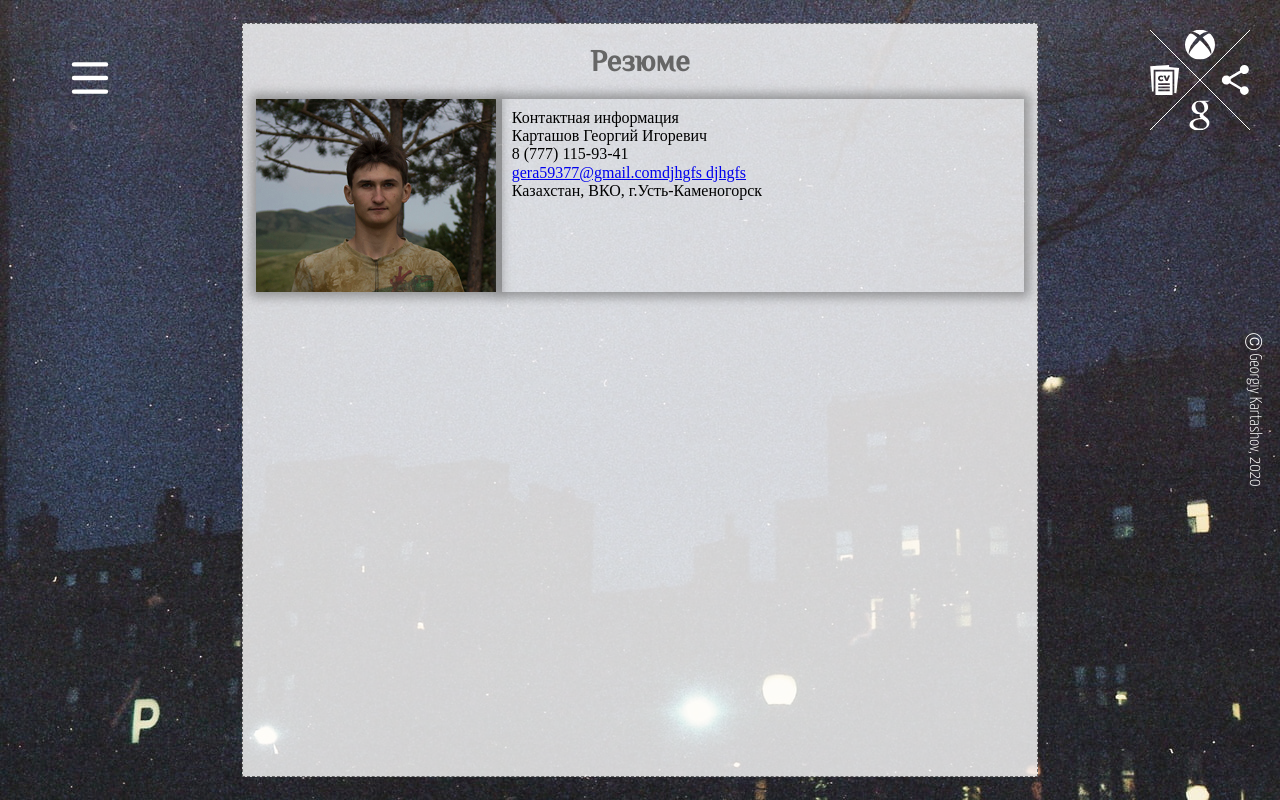
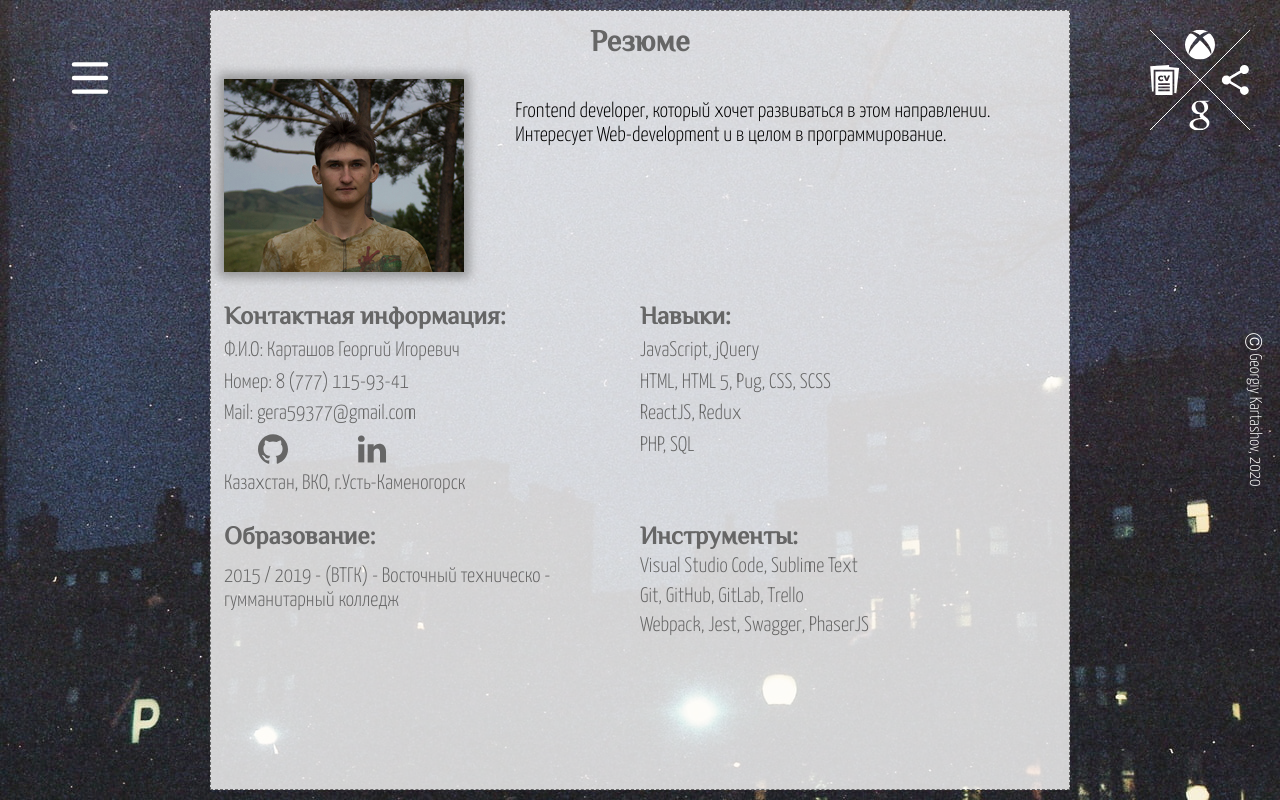
Before and after one commit to loapits/my-page, a React (Create React App) app: page /resume in a window 1280 px wide. Built offline with nearby package versions, Linux system fonts and the light colour scheme.

Commit message:
implemented resume page

```diff
--- a/src/App.tsx
+++ b/src/App.tsx
@@ -2,17 +2,19 @@ import React from 'react'
 import { Route } from 'react-router-dom'
 import { MainPage } from './components/MainPage'
 import { Menu } from './components/Menu'
-import { AboutMe } from './components/AboutMe'
+import { Resume } from './components/Resume'
+import { Portfolio } from './components/Portfolio'
+import { Updates } from './components/Updates'
 import '../src/style/App.module.scss'
-import { Resume } from './components/Resume'
 
 export const App = React.memo(() => {
   return(
     <main>
       <Menu />
       <Route path="/" exact render={ () => <MainPage /> } />
-      <Route path="/about_me" exact render={ () => <AboutMe /> } />
       <Route path="/resume" exact render={ () => <Resume /> } />
+      <Route path="/portfolio" exact render={ () => <Portfolio /> } />
+      <Route path="/updates" exact render={ () => <Updates /> } />
     </main>
   )
 })
--- a/src/components/AboutMe.tsx
+++ /dev/null
@@ -1,16 +0,0 @@
-import React from 'react'
-import { useSelector } from 'react-redux'
-import aboutStyles from '../style/AboutMe.module.scss'
-import mainStyles from '../style/App.module.scss'
-
-export const AboutMe = () => {
-  const aboutMe = useSelector((state: any) => state.aboutMe)
-  return (
-    <div className={[aboutStyles.aboutMe, mainStyles.pageContainer].join(' ')}>
-      <div className={aboutStyles.aboutMe__main}>
-        <h1 className={aboutStyles.aboutMe__header}>{aboutMe.title}</h1>
-        <section className={aboutStyles.aboutMe__section}>{aboutMe.body}</section>
-      </div>
-    </div>
-  )
-}
--- /dev/null
+++ b/src/components/Portfolio.tsx
@@ -0,0 +1,16 @@
+import React from 'react'
+import mainStyles from '../style/App.module.scss'
+import portfolioStyles from '../style/Portfolio.module.scss'
+import img from '../assets/img/portfolio/carriage.png'
+
+export const Portfolio = () => (
+  <div className={mainStyles.pageContainer}>
+    <div className={portfolioStyles.portfolio}>
+      <div>
+        <h1>Carriage</h1>
+        <p>Half-Chinese and half-Japanese, Yuko grew up in a happy, loving family. She's very pretty and, after being scouted by a famous modeling agency, has frequented the social circles of the entertainment industry since junior high. With her charming appearance and her effortless modeling talent, she quickly rose to stardom and is now considered a teen idol. She hasn’t let fame go to her head, though—but she still struggles with the constant attention from passionate fans.Yuko moved to Lan Kong with her father when she was still in high school. That’s how she met Chelsea and Ocean and came to join the band. Thanks to her background and contacts in the entertainment industry, Yuko often acts as the band’s agent, helping to book gigs and other events.</p>
+      </div>
+      <img src={img} alt=""/>
+    </div>
+  </div>
+)
--- a/src/components/Resume.tsx
+++ b/src/components/Resume.tsx
@@ -2,28 +2,51 @@ import React from 'react'
 import { useSelector } from 'react-redux'
 import mainStyles from '../style/App.module.scss'
 import resumeStyles from '../style/Resume.module.scss'
+import { ResumeItem } from './Resume_item'
 
 export const Resume = () => {
   const resume = useSelector((state: any) => state.resume)
+  const headLarge = [resumeStyles.resume__head, resumeStyles.resume__head_large].join(' ')
+  const headSmall = [resumeStyles.resume__head, resumeStyles.resume__head_small].join(' ')
+
   return (
     <div className={mainStyles.pageContainer}>
       <div className={resumeStyles.resume}>
-        <h1 className={resumeStyles.resume__head}>{resume.title}</h1>
-        <div className={resumeStyles.resume__contactInfo}>
-          <img className={resumeStyles.resume__avatar} src={resume.contacts.avatar} alt="Avatar"/>
-          <div className={resumeStyles.resume__contacts}>
-            <div>{resume.contacts.title}</div>
-            <div>{resume.contacts.fullName}</div>
-            <div>{resume.contacts.number}</div>
-            {/*eslint-disable-next-line*/}
-            <a href={'mailto:'+resume.contacts.email}>{resume.contacts.email}</a>
-            {resume.contacts.socials.map((el: any) =>
-            // eslint-disable-next-line
-              <a href={el.link}>djhgfs </a>
-            )}
-            <div>{resume.contacts.location}</div>
+        {/* Description */}
+        <div className={resumeStyles.resume__description}>
+          <h1 className={headLarge}>{resume.title}</h1>
+          <div className={resumeStyles.resume__main}>
+            <img className={resumeStyles.resume__avatar} src={resume.avatar} alt="Avatar"/>
+            <p>{resume.aboutMe}</p>
           </div>
         </div>
+
+        <section className={resumeStyles.resume__secondInfo}>
+          {/* Contacts */}
+          <article className={resumeStyles.resume__contacts}>
+            <h1 className={headSmall}>{resume.contacts.title}</h1>
+            <div>Ф.И.О: {resume.contacts.fullName}</div>
+            <div>Номер: {resume.contacts.number}</div>
+            {/*eslint-disable-next-line*/}
+            <div className={resumeStyles.resume__email}>Mail: <a href={'mailto:'+resume.contacts.email}>{resume.contacts.email}</a></div>
+            <div className={resumeStyles.resume__images}>
+              {/* eslint-disable-next-line */}
+              <a href={resume.contacts.socials.github} className={resumeStyles.resume__github}></a>
+              {/* eslint-disable-next-line */}
+              <a href={resume.contacts.socials.linkedin}className={resumeStyles.resume__linkedin}></a>
+            </div>
+            <div>{resume.contacts.location}</div>
+          </article>
+
+          {/* Skills */}
+          <ResumeItem item={resume.skills} />
+
+          {/* Education */}
+          <ResumeItem item={resume.education} />
+
+          {/* Tools */}
+          <ResumeItem item={resume.tools} />
+        </section>
       </div>
     </div>
   )
--- /dev/null
+++ b/src/components/Resume_item.tsx
@@ -0,0 +1,17 @@
+import React from 'react'
+import resumeStyles from '../style/Resume.module.scss'
+
+export const ResumeItem = (props: any) => {
+  console.log(props)
+
+  const headSmall = [resumeStyles.resume__head, resumeStyles.resume__head_small].join(' ')
+
+  return (
+    <article className={resumeStyles.resume__item}>
+      <h1 className={headSmall}>{props.item.title}</h1>
+      {props.item.list.map((el:any) =>
+        <div key={el.id}>{el.body}</div>
+      )}
+    </article>
+  )
+}
--- /dev/null
+++ b/src/components/Updates.tsx
@@ -0,0 +1,7 @@
+import React from 'react'
+
+export const Updates = () => (
+  <div>
+    Updates
+  </div>
+)
--- a/src/state/navigation-reducer.ts
+++ b/src/state/navigation-reducer.ts
@@ -1,10 +1,10 @@
 const initialState = {
   items: [
-    {id: 0, title: 'Home', link: '/', isChecked: false},
-    {id: 4, title: 'Resume', link: '/resume', isChecked: false},
-    {id: 2, title: 'Portfolio', link: '/portfolio', isChecked: false},
-    // {id: 3, title: 'Blog', link: '/blog', isChecked: false},
-    {id: 1, title: 'About me', link: '/about_me', isChecked: false}
+    {id: 0, title: 'Home', link: '/'},
+    {id: 1, title: 'Resume', link: '/resume'},
+    {id: 2, title: 'Portfolio', link: '/portfolio'},
+    {id: 3, title: 'Updates', link: '/updates'},
+    // {id: 4, title: 'Blog', link: '/blog'},
   ]
 }
 
--- a/src/state/resume-reducer.ts
+++ b/src/state/resume-reducer.ts
@@ -2,17 +2,41 @@ import avatar from '../assets/img/avatar.jpg'
 
 const initialState = {
   title: 'Резюме',
+  avatar: avatar,
+  aboutMe: 'Frontend developer, который хочет развиваться в этом направлении. Интересует Web-development и в целом в программирование.',
   contacts: {
-    avatar: avatar,
-    title: 'Контактная информация',
+    title: 'Контактная информация:',
     fullName: 'Карташов Георгий Игоревич',
     number: '8 (777) 115-93-41',
     email: 'gera59377@gmail.com',
-    socials: [
-      {id: 0, link: 'https://github.com/loapits'},
-      {id: 1, link: 'https://www.linkedin.com/in/gkartashov/'}
-    ],
+    socials: {
+      github: 'https://github.com/loapits',
+      linkedin: 'https://www.linkedin.com/in/gkartashov'
+    },
     location: 'Казахстан, ВКО, г.Усть-Каменогорск'
+  },
+  skills: {
+    title: 'Навыки:',
+    list: [
+      {id: 0, body: 'JavaScript, jQuery'},
+      {id: 0, body: 'HTML, HTML 5, Pug, CSS, SCSS'},
+      {id: 0, body: 'ReactJS, Redux'},
+      {id: 0, body: 'PHP, SQL'}
+    ]
+  },
+  tools: {
+    title: 'Инструменты:',
+    list: [
+      {id: 0, body: 'Visual Studio Code, Sublime Text'},
+      {id: 0, body: 'Git, GitHub, GitLab, Trello'},
+      {id: 0, body: 'Webpack, Jest, Swagger, PhaserJS'}
+    ]
+  },
+  education: {
+    title: 'Образование:',
+    list: [
+      {id: 0, body: '2015 / 2019 - (ВТГК) - Восточный техническо - гумманитарный колледж'}
+    ]
   }
 }
 
--- /dev/null
+++ b/src/style/Portfolio.module.scss
@@ -0,0 +1,13 @@
+.portfolio{
+  display: grid;
+  grid-template-columns: 40% 60%;
+  width: 74%;
+  height: 94%;
+  padding: 1%;
+  background: rgba($color: #fff, $alpha: 0.8);
+  border: 1px dashed #666;
+
+  img{
+    width: 100%;
+  }
+}
--- a/src/style/Resume.module.scss
+++ b/src/style/Resume.module.scss
@@ -1,27 +1,72 @@
 .resume{
-  width: 60%;
+  width: 65%;
   height: 94%;
-  padding: 0 1%;
+  padding: 1%;
   background: rgba($color: #fff, $alpha: 0.8);
   border: 1px dashed #666;
 
-  .resume__head{
-    text-align: center;
+  &__head{
     font-family: PhilosopherRegular;
-    font-size: 30px;
-    text-align: center;
+    color: #666;
+    margin: 0;
+
+    &_large{
+      text-align: center;
+      font-size: 30px;
+    }
+    &_small{
+      font-size: 25px;
+    }
+  }
+  &__main{
+    display: grid;
+    grid-template-columns: 30% 65%;
+    gap: 0 5%;
+    margin-top: 20px;
+    font-family: YanoneLight;
+    font-size: 21px;
+  }
+  &__secondInfo{
+    display: grid;
+    grid-template-columns: repeat(2, 50%);
+    gap: 25% 0;
+    margin-top: 30px;
+    font-family: YanoneLight;
+    font-size: 21px;
     color: #666;
   }
-  .resume__contactInfo{
-    display: grid;
-    grid-template-columns: 32% 68%;
-  }
-  .resume__avatar{
+  &__avatar{
     width: 240px;
     box-shadow: 0 0 10px 5px rgba(#666, .6);
   }
-  .resume__contacts{
-    padding: 10px;
-    box-shadow: 0 0 10px 5px rgba(#666, .6);
+  &__images{
+    display: grid;
+    grid-template-columns: repeat(2, 50%);
+    justify-items: center;
+    width: 50%;
+  }
+  &__email{
+    width: max-content;
+
+    a{
+      text-decoration: none;
+      color: #666;
+    }
+  }
+  &__github, &__linkedin{
+    width: 30px;
+    height: 30px;
+    background-color: #666;
+  }
+  &__github{
+    mask: url('../assets/icons/github.svg') no-repeat center top/cover;
+  }
+  &__linkedin{
+    mask: url('../assets/icons/linkedin.svg') no-repeat center top/cover;
+  }
+  &__contacts, &__item{
+    display: grid;
+    gap: 5%;
+    width: 95%;
   }
 }
```
Also changed, not shown: src/assets/img/portfolio/carriage.png (added).
